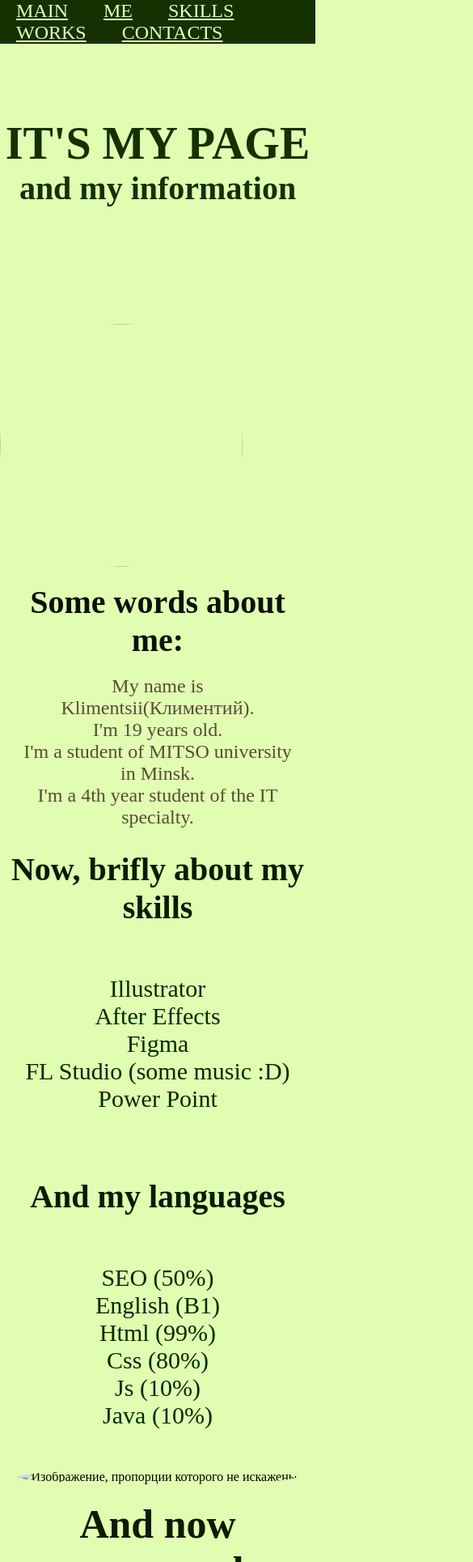
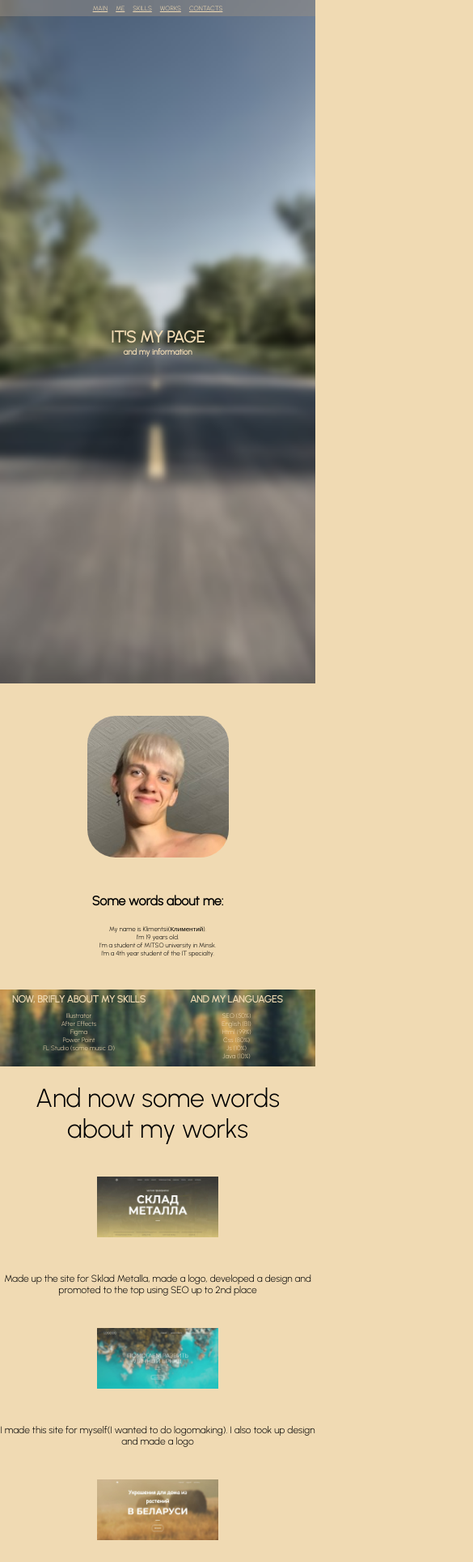
Before and after one commit to klimentsii/rsschool-cv, a plain HTML site: page index.html in a window 390 px wide. Shown: the top 1929 px of the page at 81% size, 585 px wide, since content can reach past the window. Drawn offline with Linux system fonts and the light colour scheme.

Commit message:
fix: change files

```diff
--- a/index.html
+++ b/index.html
@@ -2,139 +2,148 @@
 <html lang="en">
 <head>
     <meta charset="UTF-8">
-    <meta http-equiv="X-UA-Compatible" content="IE=edge">
-    <meta name="viewport" content="width=device-width, initial-scale=1.0">
-    <title>Q3-KLIMENTSII</title>
+
     <link rel="stylesheet" href="style.css">
+    <link rel="preconnect" href="https://fonts.googleapis.com">
+    <link rel="preconnect" href="https://fonts.gstatic.com" crossorigin>
+    <link href="https://fonts.googleapis.com/css2?family=Urbanist:wght@300&display=swap" rel="stylesheet">
+
+    <title>CV-klimentsii</title>
 </head>
 <body>
-
-    <header>
-        <section class="container">
+    <header class="header">
+        <div class="container">
             <nav class="nav">
-                <a class="nav_link" href="#main">Main</a>
-                <a class="nav_link" href="#me">Me</a>
+                <a class="nav_link" href="#intro">main</a>
+                <a class="nav_link" href="#me">me</a>
                 <a class="nav_link" href="#skills">skills</a>
                 <a class="nav_link" href="#works">works</a>
-                <a class="nav_link" href="#contacts">Contacts</a>
+                <a class="nav_link" href="#contacts">contacts</a>
             </nav>
-        </section>
+        </div>
     </header>
 
-    <main class="page">
+    <main class="main">
+        <div class="intro" id="intro">
             <section class="container">
-            <div class="intro" id="main">
-                <div class="intro_inner">
-                    <h1 class="intro_title">
-                        IT'S MY PAGE
-                    </h1>
-                    <h2 class="intro_suptitle">
-                        and my information
-                    </h2>
+                <div class="intro_h">
+                    <h1 class="intro_h1">It's my PAGE</h1>
+                    <h2 class="intro_h2">and my information</h2>
+                </div>
+            </section>
+        </div>
+
+        <div class="me_start" id="me">
+            <section class="container">
+                <div class="me">
+                    <div>
+                        <img class="me_photo" src="avatar.jpg" alt="мое фото">
+                    </div>
+                    <div class="me_item">
+                        <h4 class="me_title">
+                            Some words about me:
+                        </h4>
+                        <article>
+                            <ul class="me_text">
+                                <li>My name is Klimentsii(Климентий).</li>
+                                <li>I’m 19 years old.</li>
+                                <li>I’m a student of MITSO university in Minsk.</li>
+                                <li>I’m a 4th year student of the IT specialty.</li>
+                            </ul>
+                        </article>
                     </div>
                 </div>
             </section>
+        </div>
 
+        <div class="skills_start" id="skills">
             <section class="container">
-            <div class="me" id="me">
-                <img src="klimentsii.jpg" class="me_photo" alt="">
-                <div class="me_item">
-                    <h2 class="me_title">
-                        Some words about me:
-                    </h2>
-                    <ul class="me_text">
-                        <li> My name is Klimentsii(Климентий). </li>
-                        <li> I'm 19 years old. </li>
-                        <li> I'm a student of MITSO university in Minsk. </li>
-                        <li> I'm a 4th year student of the IT specialty. </li>
+                <div class="skills">
+                    <div class="skills_item">
+                        <h3 class="skills_title">
+                            Now, brifly about my skills
+                        </h3>
+                        <article>
+                            <ul class="skills_text">
+                                <li class="skills_li">Illustrator</li>
+                                <li class="skills_li">After Effects</li>
+                                <li class="skills_li">Figma</li>
+                                <li class="skills_li">Power Point</li>
+                                <li class="skills_li">FL Studio (some music :D)</li>
                             </ul>
+                        </article>
+                    </div>
+                    <div class="skills_item">
+                        <h3 class="skills_title">
+                            And my languages
+                        </h3>
+                        <article>
+                            <ul class="skills_text">
+                                <li class="skills_li">SEO (50%)</li>
+                                <li class="skills_li">English (B1)</li>
+                                <li class="skills_li">Html (99%)</li>
+                                <li class="skills_li">Css (80%)</li>
+                                <li class="skills_li">Js (10%)</li>
+                                <li class="skills_li">Java (10%)</li>
+                            </ul>
+                        </article>
                     </div>
                 </div>
             </section>
-
-        <section class="container" id="skills">
-            <div class="skills">
-                <h3 class="skills_title">
-                    Now, brifly about my skills
-                </h3>
-                <article class="skills_text">
-                    <ul>
-                        <li> Illustrator </li>
-                        <li> After Effects </li>
-                        <li> Figma </li>
-                        <li> FL Studio (some music :D) </li>
-                        <li> Power Point </li>
-                    </ul>
-                </article>
-                <h3 class="skills_title">
-                    And my languages
-                </h3>
-                <article class="skills_text">
-                    <ul>
-                        <li> SEO (50%) </li>
-                        <li> English (B1) </li>
-                        <li> Html (99%) </li>
-                        <li> Css (80%) </li>
-                        <li> Js (10%) </li>
-                        <li> Java (10%) </li>
-                    </ul>
-                </article>
-            </div>
-        </section>
-
-        <div class="imgaaa">
-            <div class="imgaa">
-                <img src="photo-original'nogo-razmera.jpg" class="imga" alt="Изображение, пропорции которого не искажены">
-            </div>
         </div>
 
-        <section class="container" id="works">
+        <div class="works_start" id="works">
+            <div class="container">
                 <div class="works">
-                <h4 class="works_title">
+                    <div class="works_title">
                         And now some words about my works
-                </h4>
+                    </div>
                     <div class="works_item">
-                    <img class="works_image" src="psklad.jpg">
+                        <a href="https://psklad.by">
+                            <img class="works_photo" src="psklad.jpg" alt="склад металла">
+                        </a>
                         <div class="works_text">
-                        Made up the site for "Склад металла", made a logo, developed a design
-                        and promoted to the top using SEO up to 2nd place
-                        <a href="https://psklad.by">psklad</a>
+                            Made up the site for Sklad Metalla, made a
+                            logo, developed a design and promoted to the
+                            top using SEO up to 2nd place
                         </div>
                     </div>
                     <div class="works_item">
-                    <img class="works_image" src="logodo.jpg">
+                        <a href="http://logodo.by">
+                            <img class="works_photo" src="logodo.jpg" alt="логоду">
+                        </a>
                         <div class="works_text">
-                        I made this site for myself(I wanted to do logomaking).
-                        I also took up design and made a logo.
-                        <a href="http://logodo.by">logodo</a>
+                            I made this site for myself(I wanted to do
+                            logomaking). I also took up design and made
+                            a logo
                         </div>
                     </div>
                     <div class="works_item">
-                    <img class="works_image" src="traditions.jpg">
+                        <a href="http://traditions.by">
+                            <img class="works_photo" src="traditions.jpg" alt="традишнс">
+                        </a>
                         <div class="works_text">
-                        Layout, design and logo.I also promoted SEO, but stoped and the site is
-                        not included in the top
-                        <a href="http://traditions.by">traditions</a>
+                            Layout, design and logo.I also promoted SEO,
+                            but stoped and the site is not included in
+                            the top
                         </div>
                     </div>
                 </div>
-        </section>
+            </div>
+        </div>
     </main>
 
-    <footer class="foot" id="contacts">
-        <section class="container">
-            <ul class="foot_items">
-                <li><a href="mailto:klimparh@gmail.com" class="nav_link">klimparh@gmail.com</a></li>
-                <li><a href="tel:+375256983664" class="nav_link">+375-25-698-36-64</a></li>
-                <li><a href="https://t.me/klimentsii" class="nav_link">Telegram</a></li>
-                <li><a href="https://www.instagram.com/klimentsii/" class="nav_link" >Instagram</a></li>
-                <li><a href="https://github.com/klimentsii" class="nav_link" >GitHub</a></li>
-                <li><a href="https://app.rs.school/course/student/dashboard?course=js-fe-2021Q3" class="nav_link">
-                    <img width="15%" src="rs.png">
-                </a></li>
-                <li><a class="nav_link">2021</a></li>
-            </ul>
-        </section>
-    </footer>
+    <header class="footer" id="contacts">
+        <div class="container">
+            <nav class="nav">
+                <a class="nav_link" href="mailto:klimparh@gmail.com">klimparh@gmail.com</a>
+                <a class="nav_link" href="tel:+375256983664">+375-25-698-36-64</a>
+                <a class="nav_link" href="https://t.me/klimentsii">Telegram</a>
+                <a class="nav_link" href="https://www.instagram.com/klimentsii/">Instagram</a>
+                <a class="nav_link" href="https://github.com/klimentsii">GitHub</a>
+                <a class="nav_link">2021, made by klimentsii</a>
+            </nav>
+        </div>
+    </header>
 </body>
 </html>
--- a/style.css
+++ b/style.css
@@ -1,216 +1,294 @@
-body, html {
-    width: 100%;
-    height: 100%;
-    margin: 0;
-    background-color: #e1fdb1;
+body{
+    margin:0;
+    font-size: 16px;
+    font-family: 'Urbanist', sans-serif;
+    background-color:#f0dab3;
 }
 
-h1, h2, h3, h4, h5, h6
-{
+h1, h2, h3,h4,h5,h6{
     margin: 0;
 }
 
-.container
-{
-    width: 100%;
-    position: relative;
+*{
+    box-sizing: border-box;
 }
 
-.nav
-{
+li{
+    list-style-type: none;
+}
+ul{
+    padding-inline-start: 0;
+}
+
+.container{
+    width: 100%;
+    max-width: 1200px;
+    margin: 0 auto;
+}
+
+.intro{
+    width:100%;
+    height: 100vh;
+    background: url("/background.png") center no-repeat;
+    background-size: cover;
+    display:flex;
+    flex-direction:column;
+    justify-content: center;
+}
+.intro_h{
+    color: #f0dab3;
+    width: 100%;
+    height: 100%;
+    text-align: center;
+}
+.intro_h1{
+    text-transform: uppercase;
+    font-size:100px;
+}
+.intro_h2{
+    font-size: 50px;
+}
+
+.header{
     position: absolute;
-    width: 100%;
-    text-transform: uppercase;
-    background-color: #143101;
+    background-color: rgb(149,142,134,.5);
+    font-size:32px;
+    right: 0;
     left:0;
     z-index: 1;
+}
+
+.nav{
+    display: flex;
     justify-content: center;
 }
-
-.nav_link
-{
-    margin: 20px;
-    color: #e7ffbd;
-    transition: all 1s;
-    font-size: 24px;
+.nav_link{
+    text-transform: uppercase;
+    color:#f0dab3;
+    transition: color .4s linear;
+    margin: 16px 32px;
+}
+.nav_link:hover{
+    color: #B5A58E;
+    text-decoration:bold;
 }
 
-.nav_link:hover
-{
-    color: #749400;
+.skills_start{
+    background: url("/bg-2.jpg") center no-repeat;
+    background-size: cover;
+}
+.skills{
+    width: 100%;
+    display: flex;
+}
+.skills_item{
+    margin: 0;
+    width: 50%;
+}
+.skills_title{
+    font-size: 36px;
+    color: #f0dab3;
+    text-align: center;
+    text-transform: uppercase;
+    margin:20px
+}
+.skills_text{
+    text-align: center;
+    font-size: 24px;
+    color: #f0dab3;
 }
 
-.intro
-{
+.me{
+    width: 100%;
+    display: flex;
+    justify-content: center;
+}
+.me_start{
+    margin: 20px;
+}
+.me_title{
+    font-size: 32px;
+    margin: 20px;
+}
+.me_text{
+    margin: 20px;
+}
+.me_photo{
+    border-radius: 20%;
+    margin: 20px;
+}
+
+.works{
+    width: 100%;
     display: flex;
     flex-direction: column;
     justify-content: center;
+}
+.works_title{
+    text-align: center;
+    font-size: 32px;
+    margin-top: 20px;
+    margin-bottom: 20px;
+}
+.works_item{
     width: 100%;
-    height: 100vh;
-    max-height: 400px;
-
-    background: url(zadni-fon-dlya-main-cv-q3.jpg) center no-repeat;
-    background-size: cover;
+    text-align: center;
+}
+.works_photo{
+    width:300px;
+    height: 150px;
+    margin: 20px;
+}
+.works_text{
+    font-size:20px;
+    margin-top: 20px;
+    margin-bottom: 20px;
 }
 
-.intro_inner
-{
-    text-align: center;
-    color: #143101;
+.footer{
+    background-color: #0000009a;
+    font-size:16px;
+    right: 0;
+    left:0;
 }
 
-.intro_title
-{
-    font-size: 56px;
+@media(max-width:1200px){
+    .intro_h1{
+        font-size: 60px;
+    }
+    .intro_h2{
+        font-size: 40px;
     }
 
-.intro_suptitle
-{
-    font-size:40px;
+    .header{
+        font-size:24px;
+    }
+    .footer{
+        font-size:12px;
     }
 
-.me
-{
-    margin: 20px 10% 20px 10%;
-    height: 300px;
+    .nav_link{
+        margin:15px;
     }
 
-.me_photo
-{
-    padding: 0;
-    width: 300px;
-    height: 300px;
-    border-radius: 50%;
-    float: left;
+    .skills_title{
+        font-size: 24px;
+        margin: 15px;
+    }
+    .skills_text{
+        font-size:20px;
+    }
 }
 
-.me_item
-{
-    display: inline-block;
+@media(max-width:800px){
+    .intro_h1{
+        font-size: 40px;
+    }
+    .intro_h2{
+        font-size: 20px;
     }
 
-.me_title
-{
-    color: #0b100b;
-    font-size: 40px;
-    margin: 20px;
+    .header{
+        font-size:18px;
+    }
+    .footer{
+        font-size:9px;
     }
 
-.me_text
-{
-    color: #554d36;
-    font-size: 24px;
-    margin: 20px;
+    .nav_link{
+        margin:10px;
     }
 
-.skills
-{
-    display: flex;
-    flex-direction: column;
-    justify-content: center;
-    width: 100%;
-
-    background: url(zadni-fon-dlya-main-cv-q3-2.jpg) center no-repeat;
-    background-size: cover;
+    .skills_title{
+        font-size: 18px;
+        margin: 10px;
+    }
+    .skills_text{
+        font-size:14px;
     }
 
-.skills_title
-{
-    font-size: 40px;
-    padding-top: 50px;
-    padding-bottom: 30px;
+    .me{
+        flex-direction: column;
         text-align: center;
-    color: #031d00;
+    }
+    .me_title{
+        font-size: 16px;
+    }
+    .me_text{
+        font-size: 8px;
+    }
+    .me_photo{
+        width:50%;
+        height: 50%;
     }
 
-.skills_text
-{
-    font-size: 30px;
+    .works_item{
+        width: 100%;
+        flex-direction: column;
         text-align: center;
-    color: #002c00;
+    }
+    .works_text{
+        width: 100%;
+        font-size:12px;
+    }
+    .works_photo{
+        width:150px;
+        height: 75px;;
+    }
 }
 
-li
-{
-    list-style-type: none;
+@media(max-width:400px){
+    .intro_h1{
+        font-size: 20px;
+    }
+    .intro_h2{
+        font-size: 10px;
     }
 
-ul
-{
-    padding-inline-start: 0;
+    .header{
+        font-size:8px;
+    }
+    .footer{
+        font-size:6px;
     }
 
-.works
-{
-    margin: 0px 10% 0px 10%;
+    .nav_link{
+        margin:5px;
     }
 
-.works_title
-{
-    font-size: 50px;
-    text-align: center;
-    margin: 20px;
-    color: rgb(12, 27, 0);
+    .skills_title{
+        font-size: 12px;
+        margin: 5px;
+    }
+    .skills_text{
+        font-size:8px;
+    }
 }
 
-.works_item
-{
-    display: inline-block;
+@media(max-width:320px){
+    .intro_h1{
+        font-size: 10px;
+    }
+    .intro_h2{
+        font-size: 5px;
     }
 
-.works_image
-{
-    max-width: 400px;
-    float: left;
-    margin: 20px;
+    .header{
+        font-size:4px;
+    }
+    .footer{
+        font-size:4px;
     }
 
-.works_text
-{
-    font-size: 30px;
-    margin:20px;
-    color: rgb(27, 59, 0);
+    .nav_link{
+        margin:3px;
     }
 
-.foot
-{
-    background-color: #143101;
-    display: flex;
-    font-size: 18px;
+    .skills_title{
+        font-size: 6px;
+        margin: 3px;
     }
-
-.foot_items
-{
-    margin: 20px 10% 20px 10%;
-    display:flex;
-    float: left;
-}
-
-.imgaa
-{
-    width: 100%;
-    height: 100%;
-    right:0;
-    left: 0;
-    margin: 0 auto;
-    text-align: center;
-}
-
-.imga
-{
-    margin-top: 20px;
-    border-radius: 50%;
-}
-
-@media (max-width: 1100px)
-{
-    .me{
-        width: 100%;
-        height: 100%;
-        height: 600px;
-        left: 0;
-        right: 0;
-        margin: 0 auto;
-        text-align: center;
+    .skills_text{
+        font-size:4px;
     }
 }
```
Lines whose indentation alone changed are shown as unchanged.
